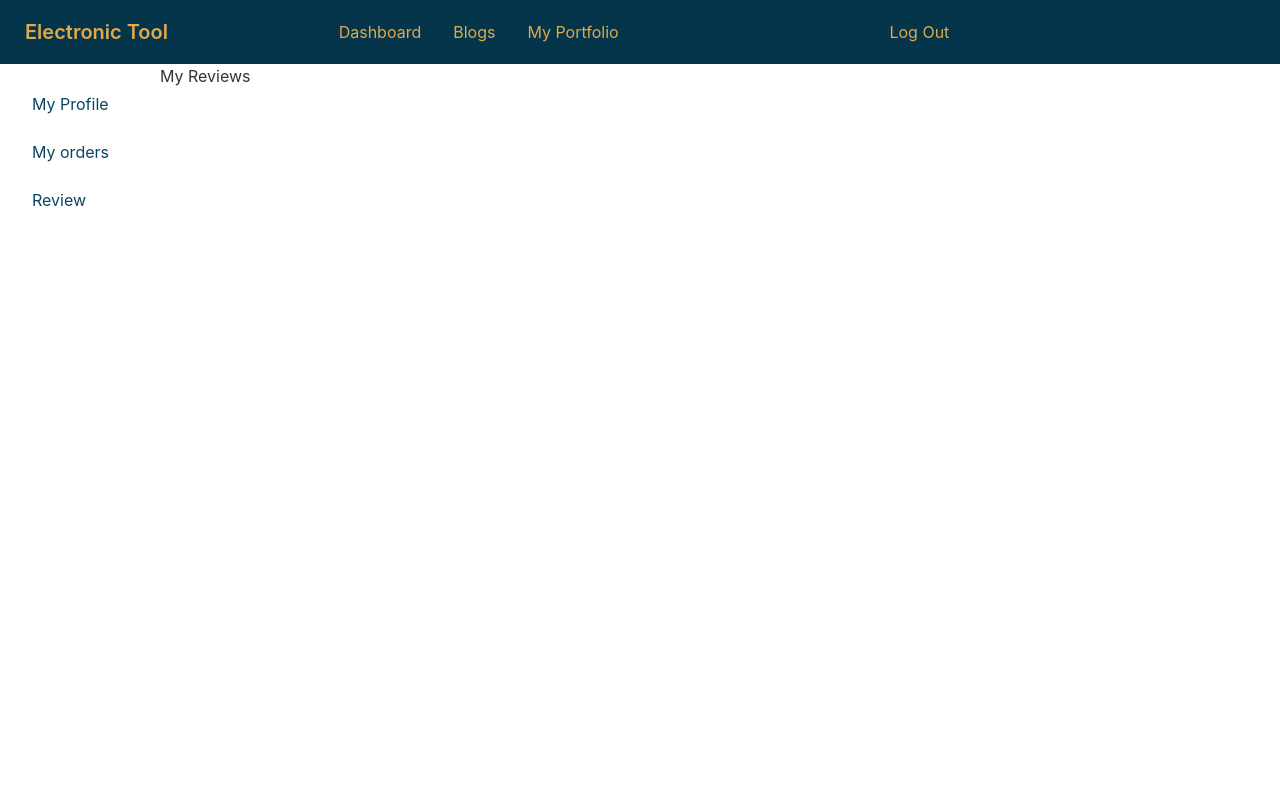
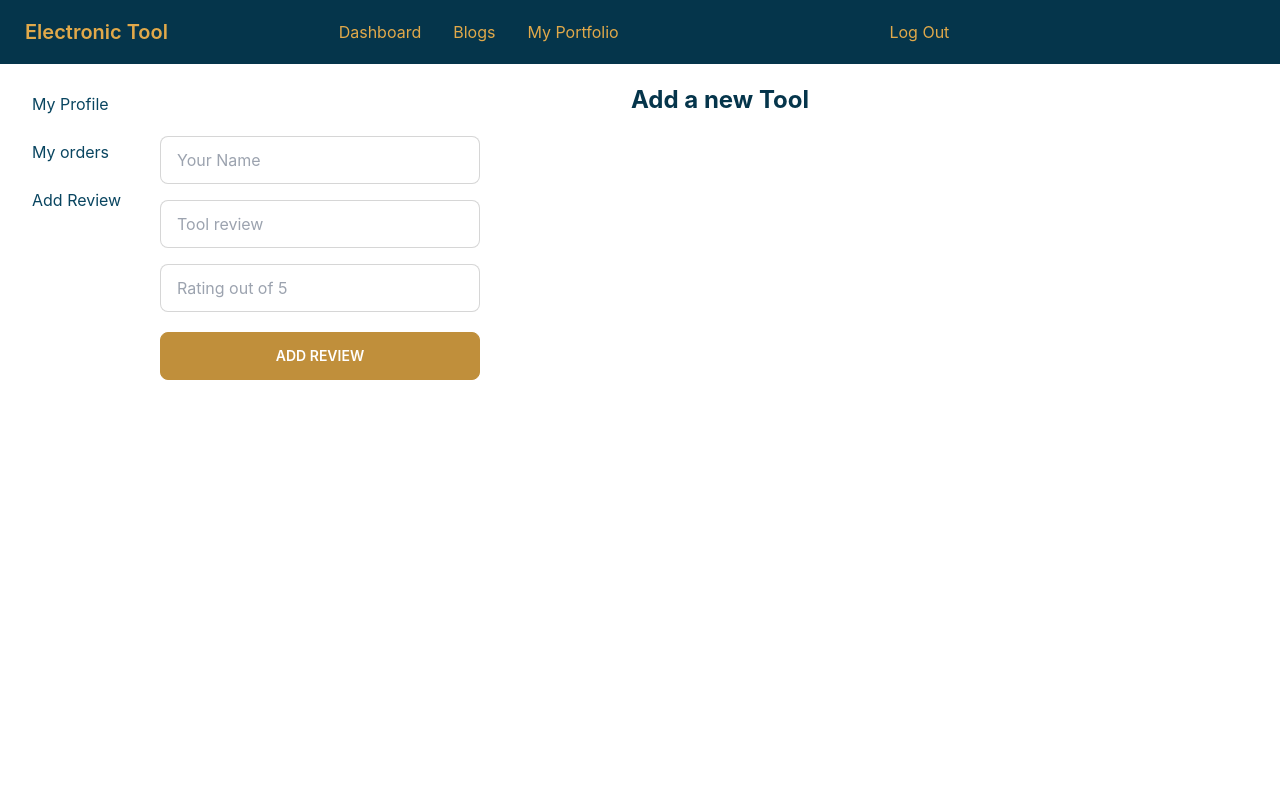
Before and after one commit to Maisha589/electronic-tools-manufecture-web-client, a React (Create React App) app: page /dashboard/review in a window 1280 px wide. Shown: the top 800 px of the page. Built offline with nearby package versions, Linux system fonts and the light colour scheme; no server answers; sample sign-in values are in the browser's storage.

Commit message:
add review

```diff
--- a/src/Pages/Dashboard/Dashboard.js
+++ b/src/Pages/Dashboard/Dashboard.js
@@ -19,12 +19,16 @@ const Dashboard = () => {
                 <label for="dashboard-sidebar" className="drawer-overlay"></label>
                 <ul className="menu p-4 overflow-y-auto w-40 bg-base-100 text-base-content">
                     <li className='font-seibold text-accent'><Link to="/dashboard">My Profile</Link></li>
-                    {!admin &&
+
+                    {
+                        !admin &&
                         <>
                             <li className='font-seibold text-accent'><Link to="/dashboard/myOrders">My orders</Link></li>
-                            <li className='font-seibold text-accent'><Link to="/dashboard/review">Review</Link></li>
+                            <li className='font-seibold text-accent'><Link to="/dashboard/review">Add Review</Link></li>
                         </>
                     }
+
+
                     {
                         admin && <>
                             <li className='font-seibold text-accent'><Link to="/dashboard/allUsers">All Users</Link></li>
--- a/src/Pages/Dashboard/MyOrders.js
+++ b/src/Pages/Dashboard/MyOrders.js
@@ -11,14 +11,14 @@ const MyOrders = () => {
 
     useEffect(() => {
 
-        fetch(`http://localhost:5000/booking?clientEmail=${user.email}`, {
+        fetch(`http://localhost:5000/booking/user?clientEmail=${user.email}`, {
             method: "GET",
             headers: {
                 "authorization": `Bearer ${localStorage.getItem("accessToken")}`
             }
         })
             .then(res => {
-                console.log(res, "res");
+                // console.log(res, "res");
                 if (res.status === 401 || res.status === 403) {
                     signOut(auth);
                     localStorage.removeItem("accessToken");
--- a/src/Pages/Dashboard/Review.js
+++ b/src/Pages/Dashboard/Review.js
@@ -1,9 +1,88 @@
 import React from 'react';
+import { useForm } from "react-hook-form";
+import { toast } from 'react-toastify';
 
 const Review = () => {
+    const { register, formState: { errors }, handleSubmit, reset } = useForm();
+
+
+    const onSubmit = data => {
+
+        const review = {
+            name: data.name,
+            review: data.review,
+            rating: data.rating
+        }
+        fetch("http://localhost:5000/review", {
+            method: 'POST',
+            headers: {
+                'content-type': 'application/json',
+                authorization: `Bearer ${localStorage.getItem('accessToken')}`
+            },
+            body: JSON.stringify(review)
+        })
+            .then(res => res.json())
+            .then(inserted => {
+                if (inserted.insertedId) {
+                    toast.success('Thanks for your review')
+                    reset();
+                }
+                else {
+                    toast.error('Failed to add a review');
+                }
+            })
+
+    }
+
     return (
         <div>
-            <h2>My Reviews</h2>
+            <h2 className='text-2xl font-bold text-primary text-center mt-5 mb-5 '>Add a new Tool</h2>
+            <form onSubmit={handleSubmit(onSubmit)}>
+                <div className="form-control w-full max-w-xs ">
+                    <input
+                        type="text"
+                        placeholder="Your Name"
+                        className="input input-bordered w-full max-w-xs"
+                        {...register("name", {
+                            required: {
+                                value: true,
+                                message: 'Name is Required'
+                            }
+                        })}
+                    />
+                    <label className="label">
+                        {errors.name?.type === 'required' && <span className="label-text-alt text-red-500">{errors.name.message}</span>}
+                    </label>
+                </div>
+
+                <div className="form-control w-full max-w-xs">
+                    <input
+                        type="review"
+                        placeholder="Tool review"
+                        className="input input-bordered w-full max-w-xs"
+                        {...register("review", {
+                            required: {
+                                value: true,
+                                message: 'review is Required'
+                            }
+                        })}
+                    />
+                    <label className="label">
+                        {errors.review?.type === 'required' && <span className="label-text-alt text-red-500">{errors.review.message}</span>}
+                    </label>
+                </div>
+                <input placeholder="Rating out of 5" className="input input-bordered w-full max-w-xs"
+                    {...register("rating", {
+                        required: {
+                            value: true,
+                            message: 'rating is Required'
+                        }
+                    })}
+                    type="number" name="rating" min="0" max="5" />
+                <br />
+                <input className='btn w-full max-w-xs text-white mt-5 mb-5' type="submit" value="Add Review" />
+            </form>
+
         </div>
     );
 };
--- /dev/null
+++ b/src/Pages/Home/ClientReview.js
@@ -0,0 +1,11 @@
+import React from 'react';
+
+const ClientReview = () => {
+    return (
+        <div>
+
+        </div>
+    );
+};
+
+export default ClientReview;
```
